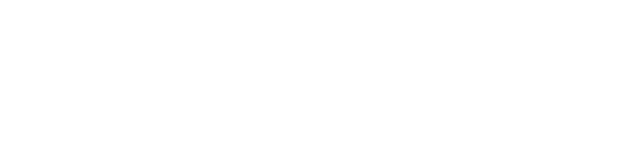
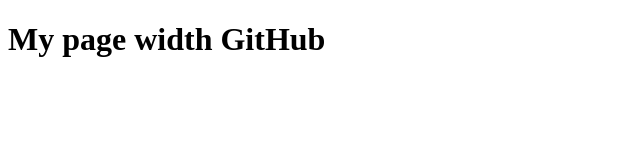
Before and after one commit to Bryan1558/web-site-demo, a plain HTML site: page index.html in a window 1280 px wide. Shown: the whole page, without its empty margins (0-640 px from the left). Drawn offline with Linux system fonts and the light colour scheme.

Commit message:
Modify HTML

```diff
--- a/index.html
+++ b/index.html
@@ -8,7 +8,7 @@
 </head>
 
 <body>
-
+  <h1>My page width GitHub</h1>
 </body>
 
 </html>
```
